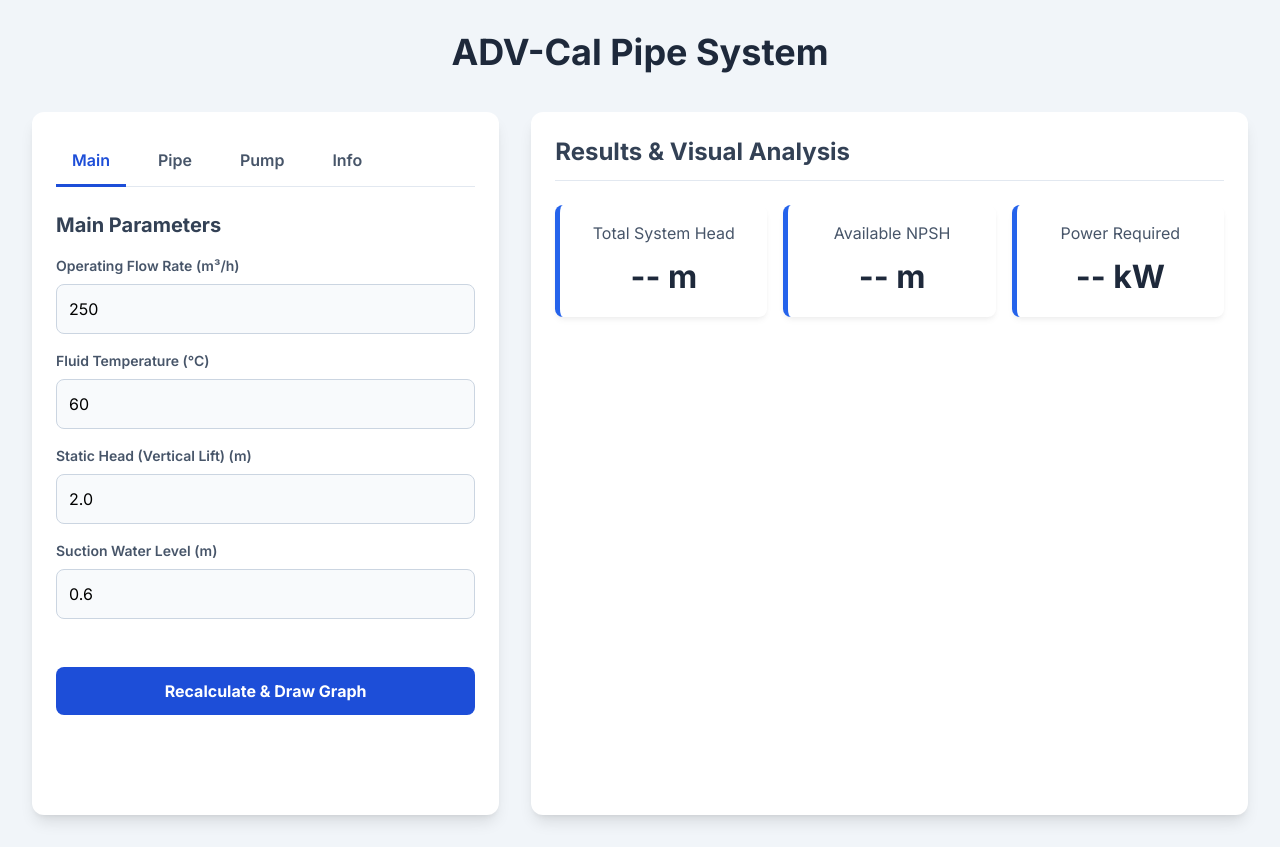
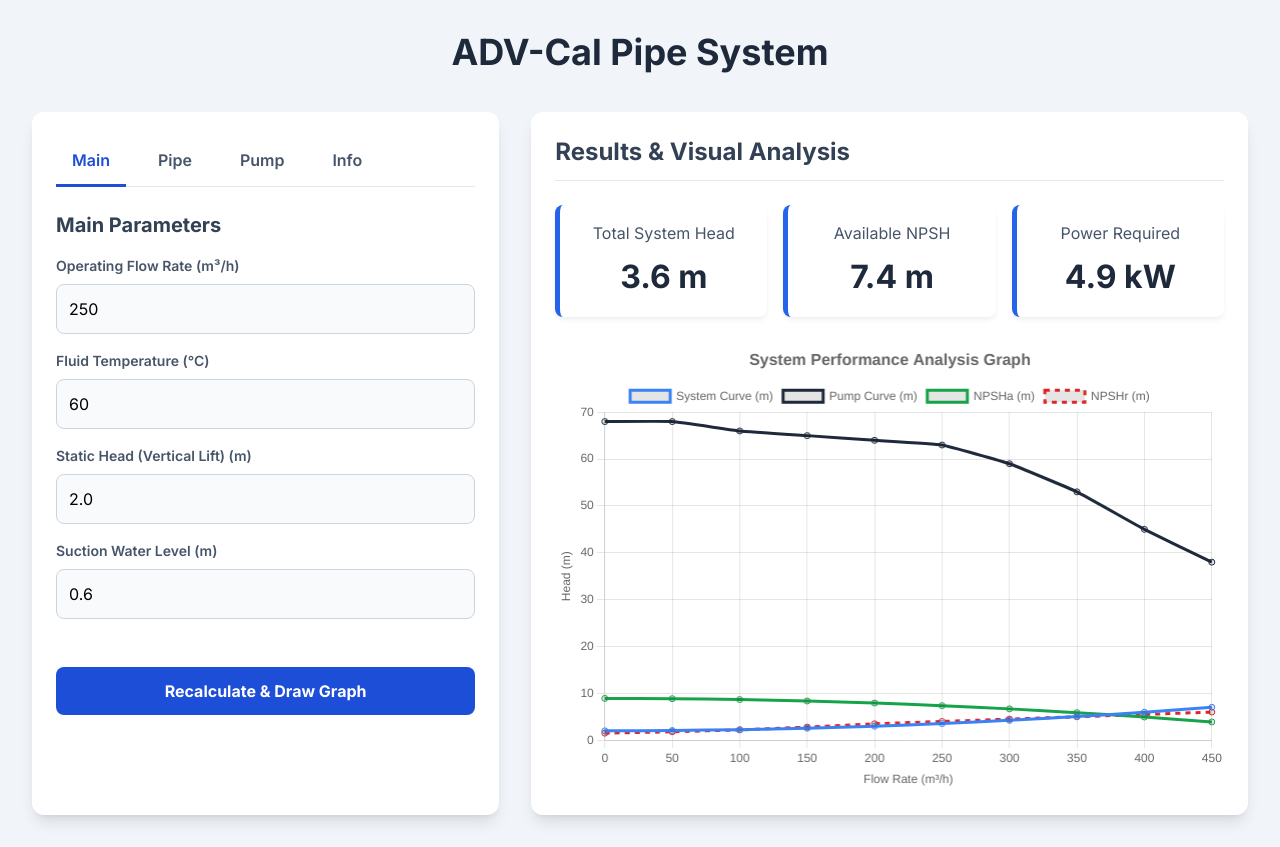
Before and after one commit to Samil-Mey/ADV-cal25, a plain HTML site: page index.html in a window 1280 px wide. Drawn offline with nearby package versions, Linux system fonts and the light colour scheme.

Commit message:
Update index.html

```diff
--- a/index.html
+++ b/index.html
@@ -390,3 +390,81 @@
             }
             mainChart = new Chart(ctx, {
                 type: 'line',
+                data: {
+                    labels: flow,
+                    datasets: [{
+                        label: 'System Curve (m)',
+                        data: systemHead,
+                        borderColor: '#3b82f6',
+                        fill: false,
+                        tension: 0.1
+                    }, {
+                        label: 'Pump Curve (m)',
+                        data: pumpHead,
+                        borderColor: '#1e293b',
+                        fill: false,
+                        tension: 0.1
+                    }, {
+                        label: 'NPSHa (m)',
+                        data: npsha,
+                        borderColor: '#16a34a',
+                        fill: false,
+                        tension: 0.1
+                    }, {
+                        label: 'NPSHr (m)',
+                        data: npshr,
+                        borderColor: '#dc2626',
+                        borderDash: [5, 5],
+                        fill: false,
+                        tension: 0.1
+                    }]
+                },
+                options: {
+                    responsive: true,
+                    maintainAspectRatio: false,
+                    scales: {
+                        x: { title: { display: true, text: 'Flow Rate (m³/h)' } },
+                        y: { title: { display: true, text: 'Head (m)' }, beginAtZero: true }
+                    },
+                    plugins: {
+                        title: { display: true, text: 'System Performance Analysis Graph', font: { size: 16 } },
+                        tooltip: { mode: 'index', intersect: false }
+                    },
+                    interaction: { mode: 'index', intersect: false }
+                }
+            });
+        }
+
+        // This listener ensures that the HTML is fully loaded before the script tries to find buttons.
+        // This is the key to preventing "button not working" errors.
+        document.addEventListener('DOMContentLoaded', () => {
+
+            // --- TAB BUTTONS FUNCTIONALITY ---
+            const tabButtons = document.querySelectorAll('.tab-button');
+            const tabContents = document.querySelectorAll('.tab-content');
+
+            tabButtons.forEach(button => {
+                button.addEventListener('click', () => {
+                    tabButtons.forEach(btn => btn.classList.remove('active'));
+                    button.classList.add('active');
+
+                    const tabId = button.getAttribute('data-tab');
+                    tabContents.forEach(content => {
+                        content.classList.remove('active');
+                        if (content.id === tabId) {
+                            content.classList.add('active');
+                        }
+                    });
+                });
+            });
+
+            // --- RECALCULATE BUTTON FUNCTIONALITY ---
+            document.getElementById('calculateBtn').addEventListener('click', calculate);
+
+            // --- INITIAL CALCULATION ON PAGE LOAD ---
+            calculate();
+        });
+    </script>
+
+</body>
+</html>
```
